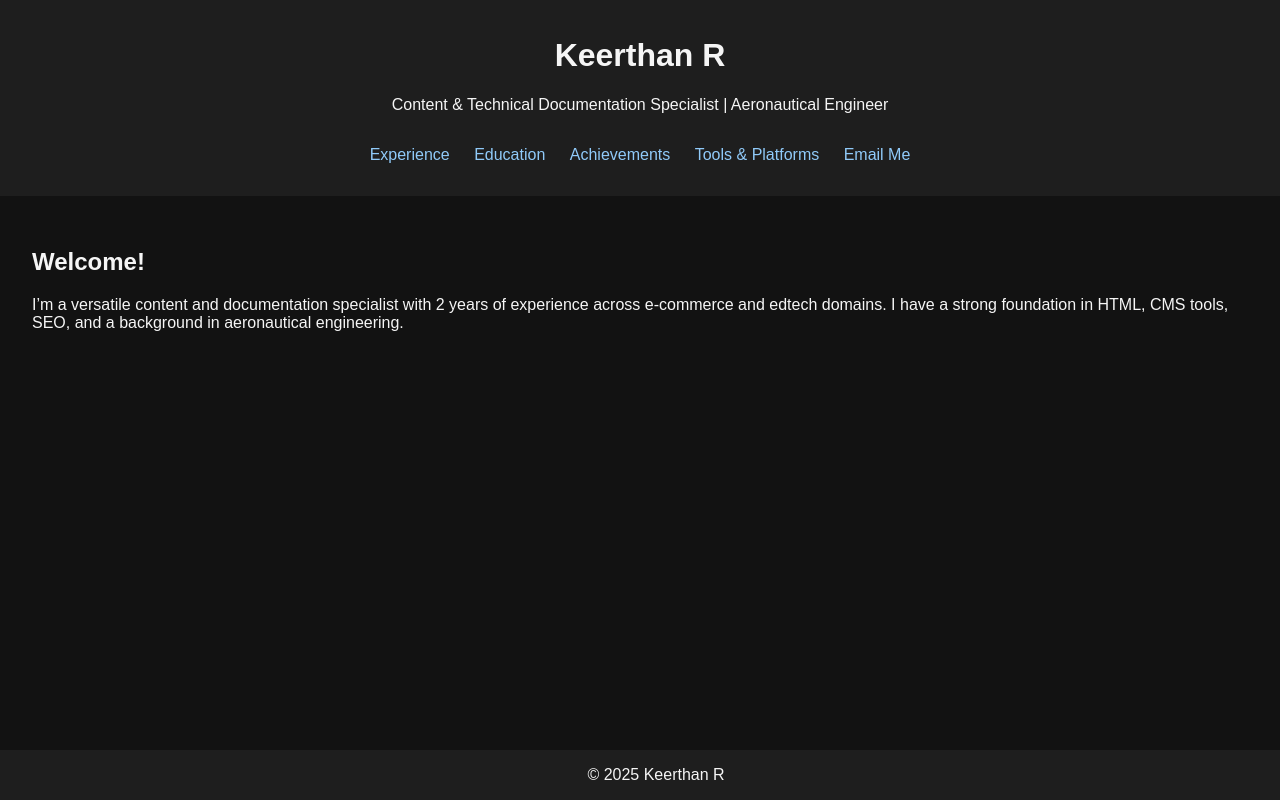
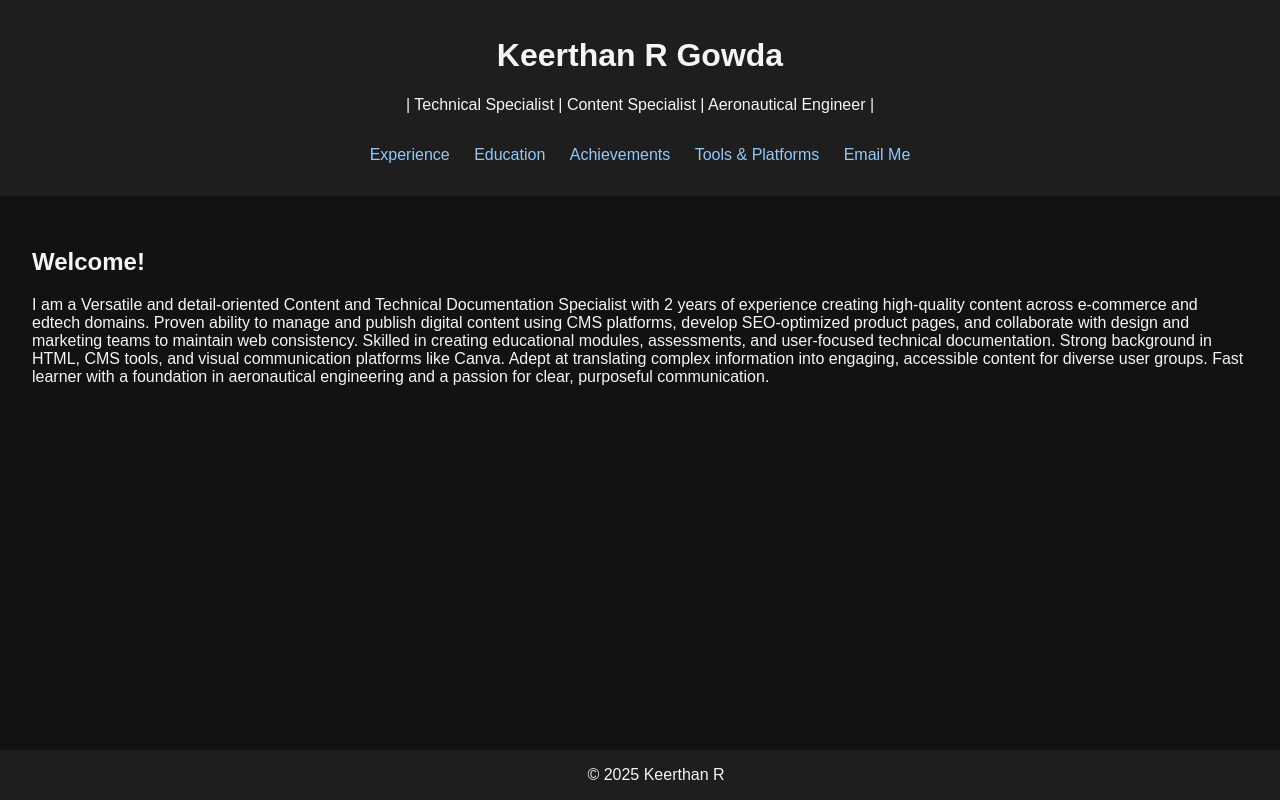
Before and after one commit to Keerthan-R-Gowda/Keerthan_R, a plain HTML site: page index.html in a window 1280 px wide. Drawn offline with Linux system fonts and the light colour scheme.

Commit message:
Update index.html

```diff
--- a/index.html
+++ b/index.html
@@ -8,8 +8,8 @@
 </head>
 <body>
 <header>
-    <h1>Keerthan R</h1>
-    <p>Content & Technical Documentation Specialist | Aeronautical Engineer</p>
+    <h1>Keerthan R Gowda</h1>
+    <p>| Technical Specialist | Content Specialist | Aeronautical Engineer |</p>
     <nav>
         <a href="experience.html">Experience</a>
         <a href="education.html">Education</a>
@@ -20,7 +20,7 @@
 </header>
 <section>
     <h2>Welcome!</h2>
-    <p>I’m a versatile content and documentation specialist with 2 years of experience across e-commerce and edtech domains. I have a strong foundation in HTML, CMS tools, SEO, and a background in aeronautical engineering.</p>
+    <p>I am a Versatile and detail-oriented Content and Technical Documentation Specialist with 2 years of experience creating high-quality content across e-commerce and edtech domains. Proven ability to manage and publish digital content using CMS platforms, develop SEO-optimized product pages, and collaborate with design and marketing teams to maintain web consistency. Skilled in creating educational modules, assessments, and user-focused technical documentation. Strong background in HTML, CMS tools, and visual communication platforms like Canva. Adept at translating complex information into engaging, accessible content for diverse user groups. Fast learner with a foundation in aeronautical engineering and a passion for clear, purposeful communication.</p>
 </section>
 <footer>© 2025 Keerthan R</footer>
 </body>
```
